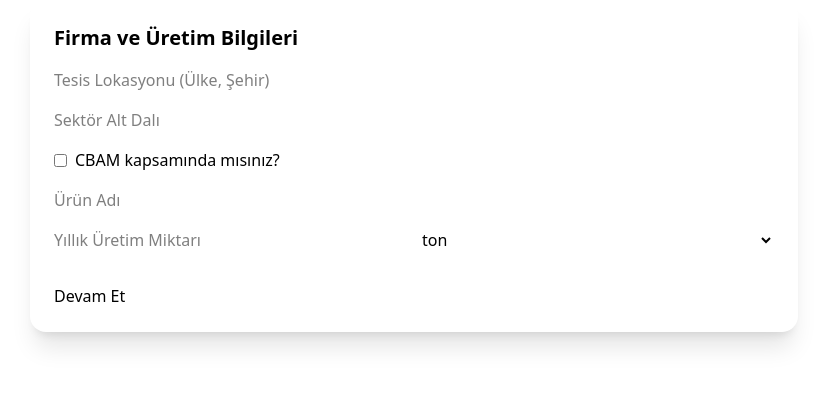
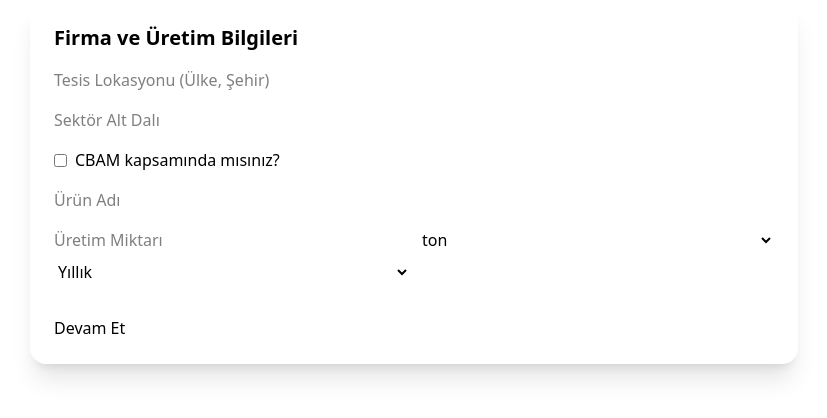
Before and after one commit to carbonlytech/carbonlytech-client, a Next.js app: page /details in a window 1280 px wide. Shown: the top 418 px of the page, without its empty margins (226-1053 px from the left). Built offline with nearby package versions, Linux system fonts and the light colour scheme.

Commit message:
calculation added as component

```diff
--- /dev/null
+++ b/src/components/CarbonFootprintCalculator.tsx
@@ -0,0 +1,42 @@
+// components/CarbonFootprintCalculator.tsx
+import React, { useEffect, useState } from "react";
+
+interface CarbonFootprintProps {
+  formData: any;
+}
+
+const CarbonFootprintCalculator: React.FC<CarbonFootprintProps> = ({ formData }) => {
+  const [karbonAyakIzi, setKarbonAyakIzi] = useState<number | null>(null);
+
+  useEffect(() => {
+    const elektrikKg = Number(formData.enerji?.elektrikMiktar || 0) * 0.4; // kWh başına kg CO2
+    const dogalgazKg = Number(formData.enerji?.dogalgazMiktar || 0) * 2.0; // m³ başına kg CO2
+
+    const yakitKg = (formData.yakitHammadde?.yakitlar || []).reduce(
+      (toplam: number, yakit: any) =>
+        toplam + Number(yakit.miktar || 0) * 2.5, // örnek katsayı
+      0
+    );
+
+    const emisyonKg =
+      Number(formData.emisyon?.co2 || 0) +
+      Number(formData.emisyon?.ch4 || 0) * 25 + // CH4 GWP
+      Number(formData.emisyon?.n2o || 0) * 298; // N2O GWP
+
+    const toplamKarbon = elektrikKg + dogalgazKg + yakitKg + emisyonKg;
+
+    setKarbonAyakIzi(toplamKarbon);
+  }, [formData]);
+
+  return (
+    <div className="mb-6">
+      <h3 className="font-medium mb-2">Toplam Karbon Ayak İzi</h3>
+      <p>
+        <strong>Hesaplanan Karbon Ayak İzi (kg CO₂):</strong>{" "}
+        {karbonAyakIzi !== null ? karbonAyakIzi.toFixed(2) : "Hesaplanmadı"}
+      </p>
+    </div>
+  );
+};
+
+export default CarbonFootprintCalculator;
--- a/src/components/Step1.tsx
+++ b/src/components/Step1.tsx
@@ -14,12 +14,12 @@ const Step1: React.FC<Props> = ({ nextStep, prevStep, formData, update }) => {
   const [urun, setUrun] = useState(formData.urun || "");
   const [miktar, setMiktar] = useState(formData.miktar || "");
   const [birim, setBirim] = useState(formData.birim || "ton");
+  const [uretimDonem, setUretimDonem] = useState(formData.uretimDonem || "yillik");
 
   const handleNext = () => {
-    update({ lokasyon, sektor, cbam, urun, miktar, birim });
+    update({ lokasyon, sektor, cbam, urun, miktar, birim, uretimDonem });
     nextStep();
   };
-
 
   return (
     <div>
@@ -57,7 +57,7 @@ const Step1: React.FC<Props> = ({ nextStep, prevStep, formData, update }) => {
         <div className="grid grid-cols-2 gap-2">
           <input
             type="number"
-            placeholder="Yıllık Üretim Miktarı"
+            placeholder="Üretim Miktarı"
             value={miktar}
             onChange={(e) => setMiktar(e.target.value)}
             className="input"
@@ -70,6 +70,16 @@ const Step1: React.FC<Props> = ({ nextStep, prevStep, formData, update }) => {
             <option value="ton">ton</option>
             <option value="kg">kg</option>
             <option value="adet">adet</option>
+          </select>
+
+          <select
+            value={uretimDonem}
+            onChange={(e) => setUretimDonem(e.target.value)}
+            className="input"
+          >
+            <option value="yillik">Yıllık</option>
+            <option value="aylik">Aylık</option>
+            <option value="gunluk">Günlük</option>
           </select>
         </div>
 
--- a/src/components/Step6.tsx
+++ b/src/components/Step6.tsx
@@ -1,4 +1,5 @@
 import React, { useEffect, useState } from "react";
+import CarbonFootprintCalculator from "./CarbonFootprintCalculator";
 
 interface Props {
   prevStep: () => void;
@@ -6,28 +7,7 @@ interface Props {
 }
 
 const Step6: React.FC<Props> = ({ prevStep, formData }) => {
-  const [karbonAyakIzi, setKarbonAyakIzi] = useState<number | null>(null);
-  console.log("Step6 daki form özeti", formData);
 
-  useEffect(() => {
-    const elektrikKg = Number(formData.enerji?.elektrikMiktar || 0) * 0.4; // kWh başına kg CO2
-    const dogalgazKg = Number(formData.enerji?.dogalgazMiktar || 0) * 2.0; // m³ başına kg CO2
-
-    const yakitKg = (formData.yakitHammadde?.yakitlar || []).reduce(
-      (toplam: number, yakit: any) =>
-        toplam + Number(yakit.miktar || 0) * 2.5, // örnek katsayı
-      0
-    );
-
-    const emisyonKg =
-      Number(formData.emisyon?.co2 || 0) +
-      Number(formData.emisyon?.ch4 || 0) * 25 + // CH4 GWP
-      Number(formData.emisyon?.n2o || 0) * 298; // N2O GWP
-
-    const toplamKarbon = elektrikKg + dogalgazKg + yakitKg + emisyonKg;
-
-    setKarbonAyakIzi(toplamKarbon);
-  }, [formData]);
 
   return (
     <div>
@@ -97,11 +77,7 @@ const Step6: React.FC<Props> = ({ prevStep, formData }) => {
 
       {/* Karbon Ayak İzi */}
       <div className="mb-6">
-        <h3 className="font-medium mb-2">Toplam Karbon Ayak İzi</h3>
-        <p>
-          <strong>Hesaplanan Karbon Ayak İzi (kg CO₂):</strong>{" "}
-          {karbonAyakIzi !== null ? karbonAyakIzi.toFixed(2) : "Hesaplanmadı"}
-        </p>
+        <CarbonFootprintCalculator formData={formData} />
       </div>
 
       {/* Navigasyon */}
```
